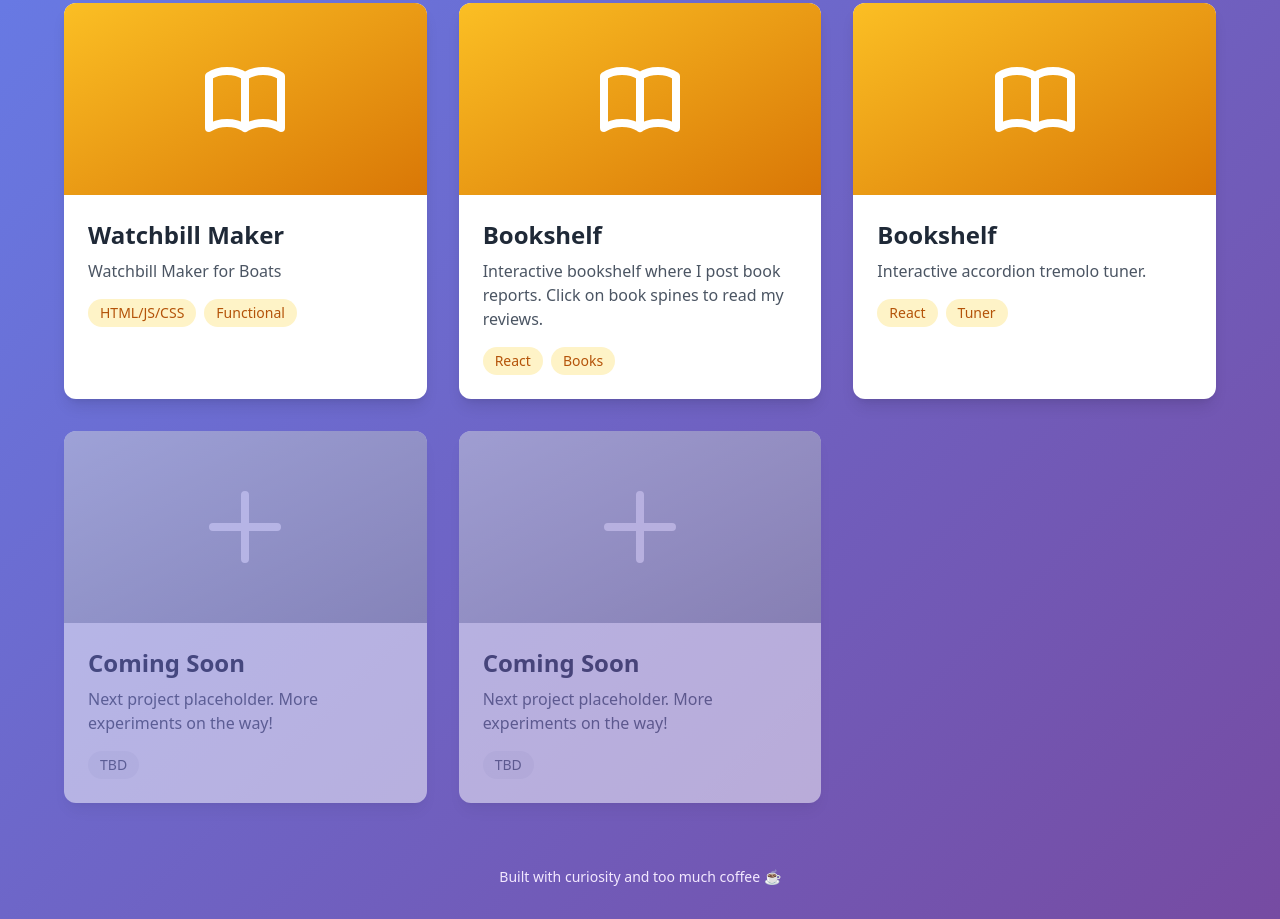
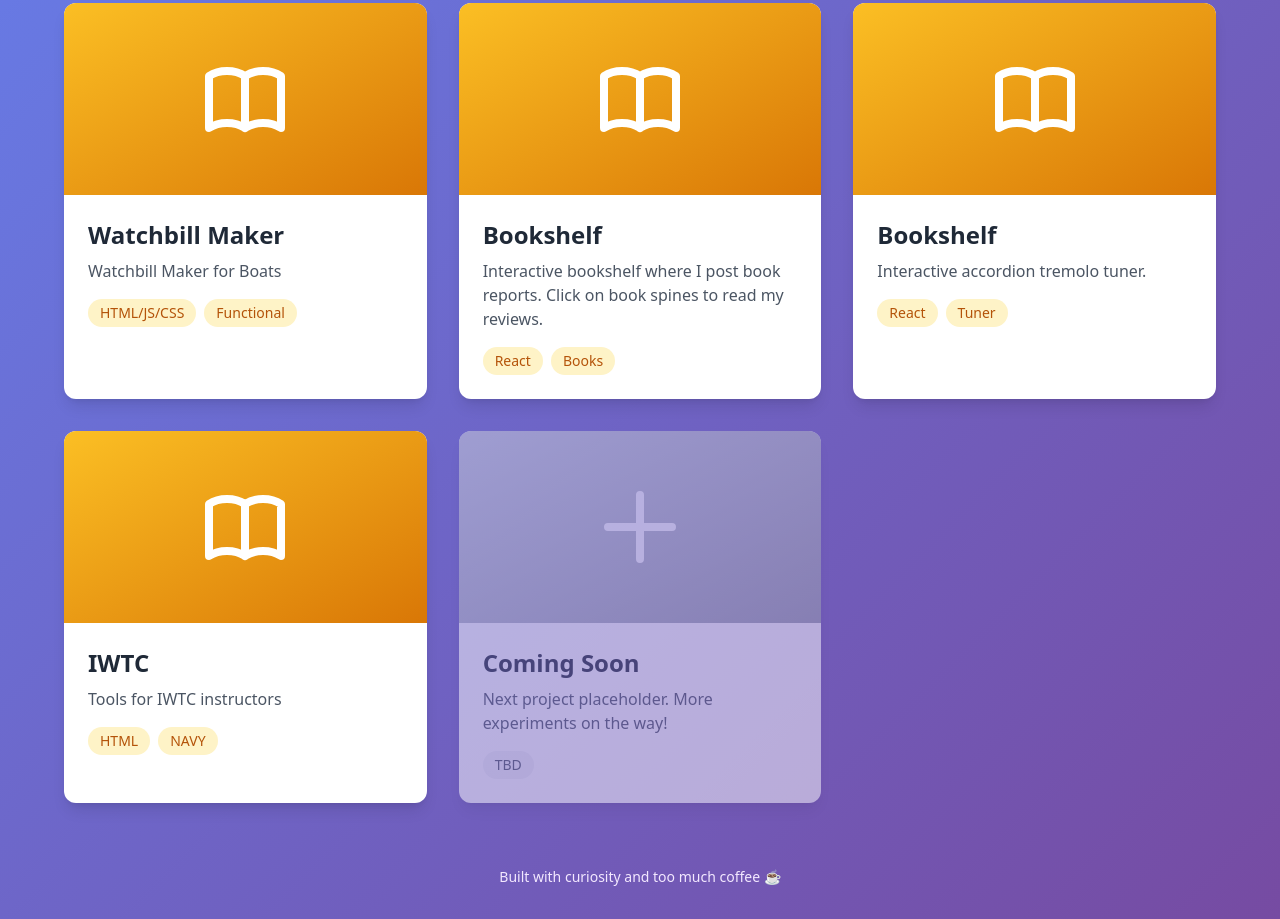
Before and after one commit to isorry123/isorry123.github.io, a plain HTML site: page index.html in a window 1280 px wide. Shown: the part 229-1148 px from the top of the page. Drawn offline with nearby package versions, Linux system fonts and the light colour scheme.

Commit message:
Update index.html

```diff
--- a/index.html
+++ b/index.html
@@ -81,21 +81,22 @@
                 </div>
             </a>
 
-            <!-- Template Card - Copy this to add new projects -->
-            <div class="project-card bg-white rounded-xl overflow-hidden shadow-lg opacity-50">
-                <div class="h-48 bg-gradient-to-br from-gray-300 to-gray-400 flex items-center justify-center">
+            <!-- Project Card: IWTC -->
+            <a href="/IWTC/" class="project-card bg-white rounded-xl overflow-hidden shadow-lg block">
+                <div class="h-48 bg-gradient-to-br from-amber-400 to-amber-600 flex items-center justify-center">
                     <svg class="w-24 h-24 text-white" fill="none" stroke="currentColor" viewBox="0 0 24 24">
-                        <path stroke-linecap="round" stroke-linejoin="round" stroke-width="2" d="M12 4v16m8-8H4"></path>
+                        <path stroke-linecap="round" stroke-linejoin="round" stroke-width="2" d="M12 6.253v13m0-13C10.832 5.477 9.246 5 7.5 5S4.168 5.477 3 6.253v13C4.168 18.477 5.754 18 7.5 18s3.332.477 4.5 1.253m0-13C13.168 5.477 14.754 5 16.5 5c1.747 0 3.332.477 4.5 1.253v13C19.832 18.477 18.247 18 16.5 18c-1.746 0-3.332.477-4.5 1.253"></path>
                     </svg>
                 </div>
                 <div class="p-6">
-                    <h3 class="text-2xl font-bold text-gray-800 mb-2">Coming Soon</h3>
-                    <p class="text-gray-600 mb-4">Next project placeholder. More experiments on the way!</p>
+                    <h3 class="text-2xl font-bold text-gray-800 mb-2">IWTC</h3>
+                    <p class="text-gray-600 mb-4">Tools for IWTC instructors</p>
                     <div class="flex gap-2 flex-wrap">
-                        <span class="px-3 py-1 bg-gray-100 text-gray-600 rounded-full text-sm">TBD</span>
+                        <span class="px-3 py-1 bg-amber-100 text-amber-700 rounded-full text-sm">HTML</span>
+                        <span class="px-3 py-1 bg-amber-100 text-amber-700 rounded-full text-sm">NAVY</span>
                     </div>
                 </div>
-            </div>
+            </a>
 
             <div class="project-card bg-white rounded-xl overflow-hidden shadow-lg opacity-50">
                 <div class="h-48 bg-gradient-to-br from-gray-300 to-gray-400 flex items-center justify-center">
```
